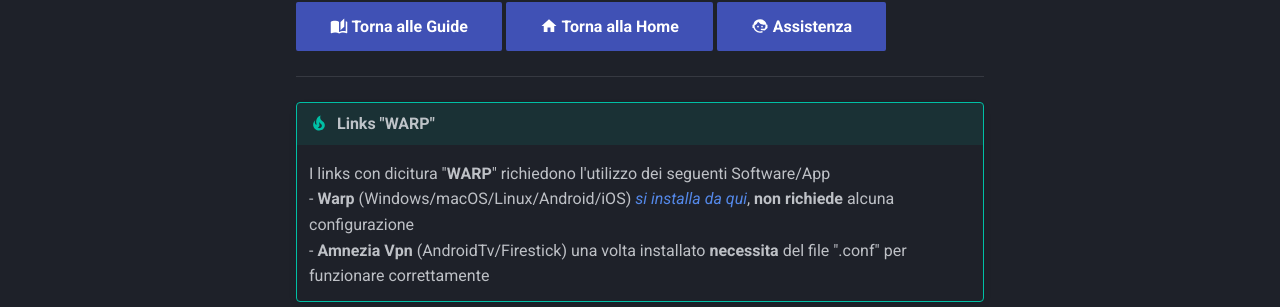
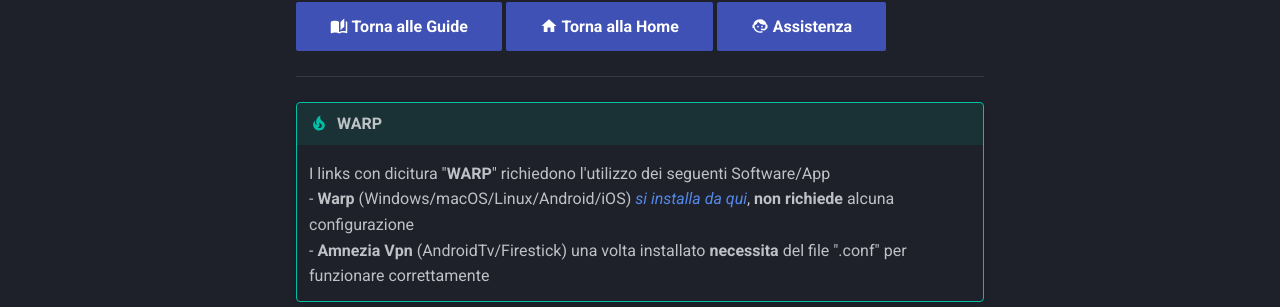
Before and after one commit to campipaolo/Mandrakodi-Wiki, an MkDocs documentation site: the page built from docs/guide/warp.md, in a window 1280 px wide and 900 px high. Shown: the part 226-533 px from the top of the window. Built offline with MkDocs 1.6.1 and Material for MkDocs 9.7.7, drawn with Linux system fonts in a browser that asks for light colours.

Commit message:
warp
rev

```diff
--- a/docs/guide/warp.md
+++ b/docs/guide/warp.md
@@ -2,7 +2,7 @@
 
 ------
 
-!!! tip "Links "WARP""
+!!! tip "WARP"
     I links con dicitura "**WARP**" richiedono l'utilizzo dei seguenti  Software/App  <br>    - **Warp** (Windows/macOS/Linux/Android/iOS) *[si installa da qui](https://one.one.one.one)*, **non richiede** alcuna configurazione <br>    - **Amnezia Vpn** (AndroidTv/Firestick) una volta installato **necessita** del file ".conf" per funzionare correttamente
 
 !!! warning "Attenzione"
```
